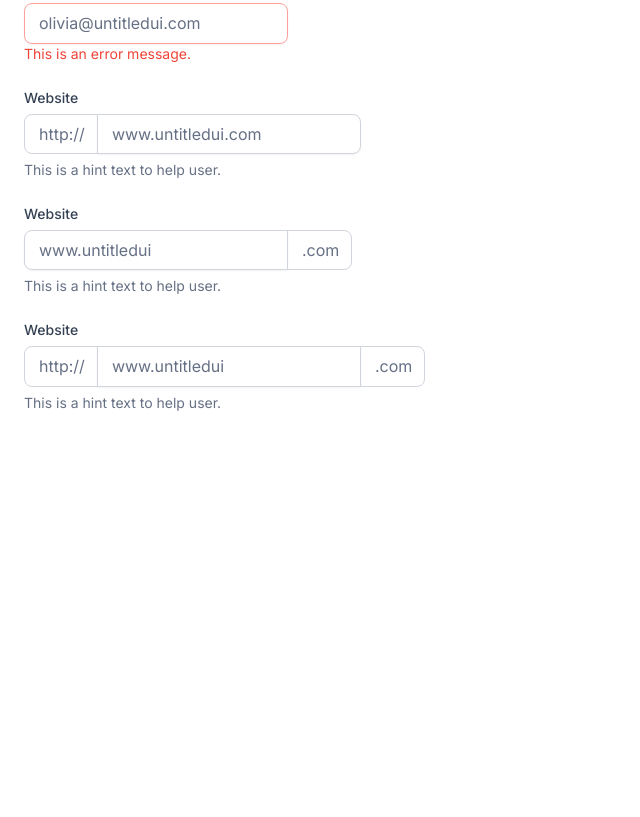
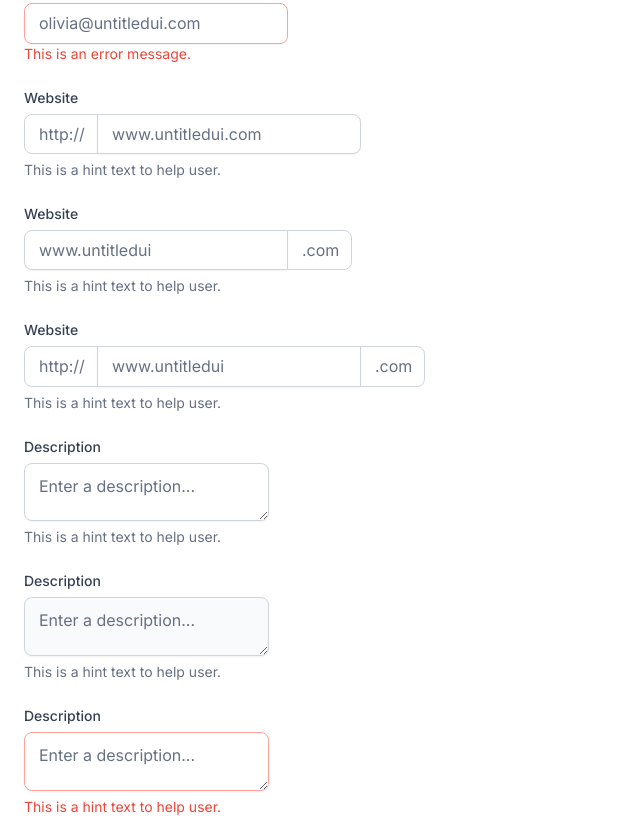
Before and after one commit to ValeriiaSiabruk/untitled-ui-kit, a website built with Parcel: page src/index.html in a window 1280 px wide. Shown: the part 1228-2045 px from the top of the page, without its empty margins (0-640 px from the left). Before the commit the page ends 1641 px from the top, so only its background shows below. Built offline with nearby package versions, Linux system fonts and the light colour scheme.

Commit message:
add textarea markup

```diff
--- a/src/partials/inputs.html
+++ b/src/partials/inputs.html
@@ -6,6 +6,7 @@
       class="input"
       id="input-email"
       placeholder="olivia@untitledui.com"
+      aria-label="email"
     />
     <div class="input-tip">This is a hint text to help user.</div>
   </div>
@@ -30,6 +31,7 @@
       class="input input-error"
       id="input-email-error"
       placeholder="olivia@untitledui.com"
+      aria-label="error"
     />
     <div class="input-error-tip">This is an error message.</div>
   </div>
@@ -43,6 +45,7 @@
         class="input input-group-field"
         id="input-website-prefix"
         placeholder="www.untitledui.com"
+        aria-label="website"
       />
     </div>
     <div class="input-tip">This is a hint text to help user.</div>
@@ -56,6 +59,7 @@
         class="input input-group-field"
         id="input-website-postfix"
         placeholder="www.untitledui"
+        aria-label="website"
       />
       <span class="input-group-text">.com</span>
     </div>
@@ -73,9 +77,48 @@
         class="input input-group-field"
         id="input-website-prefix-and-postfix"
         placeholder="www.untitledui"
+        aria-label="website"
       />
       <span class="input-group-text">.com</span>
     </div>
     <div class="input-tip">This is a hint text to help user.</div>
   </div>
+
+  <div class="showcase-row">
+    <label for="textarea-default" class="input-label">Description</label>
+    <textarea
+      class="input textarea-field"
+      id="textarea-default"
+      placeholder="Enter a description..."
+      aria-label="description textarea"
+    ></textarea>
+    <div class="input-tip">This is a hint text to help user.</div>
+  </div>
+
+  <div class="showcase-row">
+    <label for="textarea-default-disabled" class="input-label"
+      >Description</label
+    >
+    <textarea
+      class="input input-disabled textarea-field"
+      id="textarea-default-disabled"
+      placeholder="Enter a description..."
+      aria-label="disabled textarea"
+      disabled
+    ></textarea>
+    <div class="input-tip">This is a hint text to help user.</div>
+  </div>
+
+  <div class="showcase-row">
+    <label for="textarea-error" class="input-label">Description</label>
+    <textarea
+      class="input input-error textarea-field"
+      id="textarea-error"
+      placeholder="Enter a description..."
+      aria-label="error"
+    ></textarea>
+    <div class="input-tip input-error-tip">
+      This is a hint text to help user.
+    </div>
+  </div>
 </section>
```
